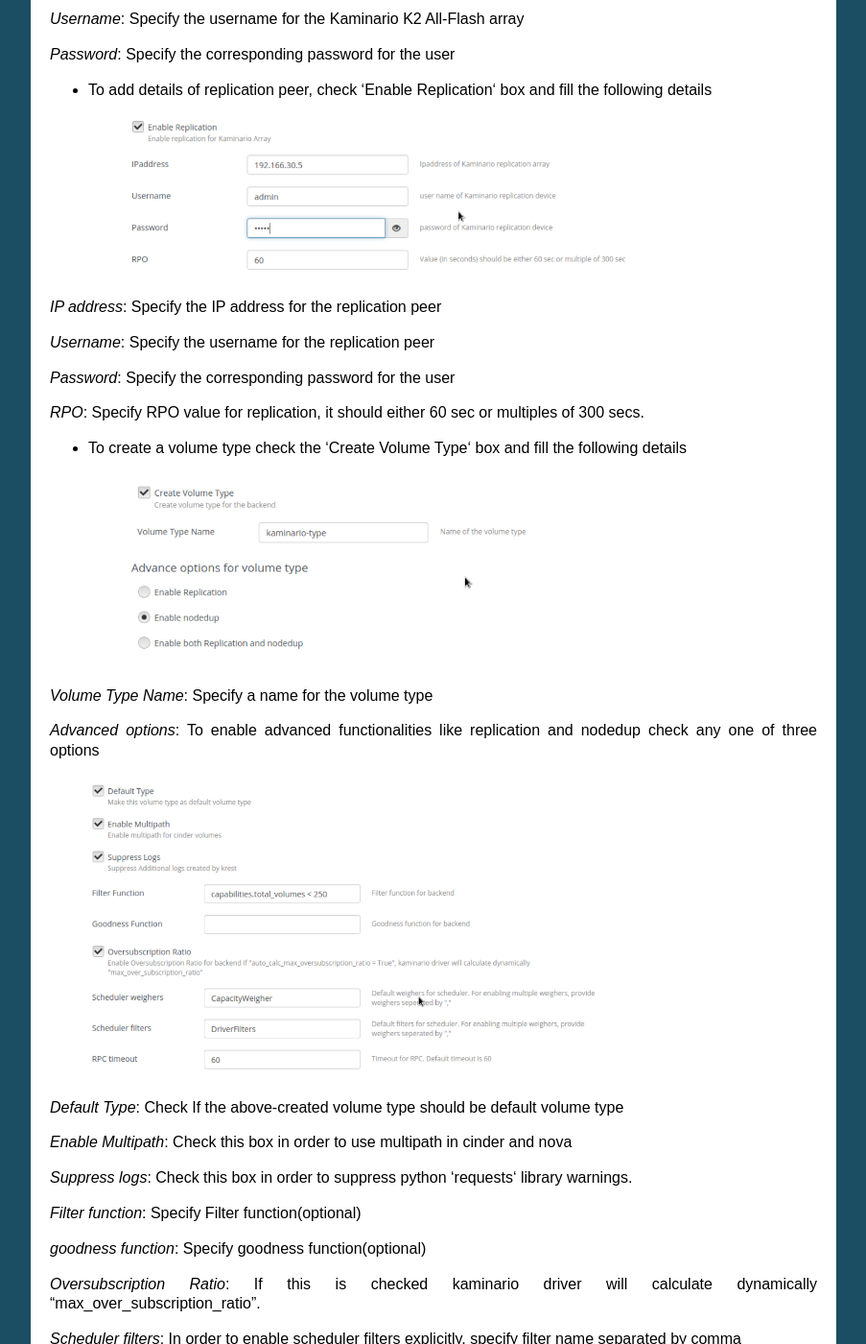
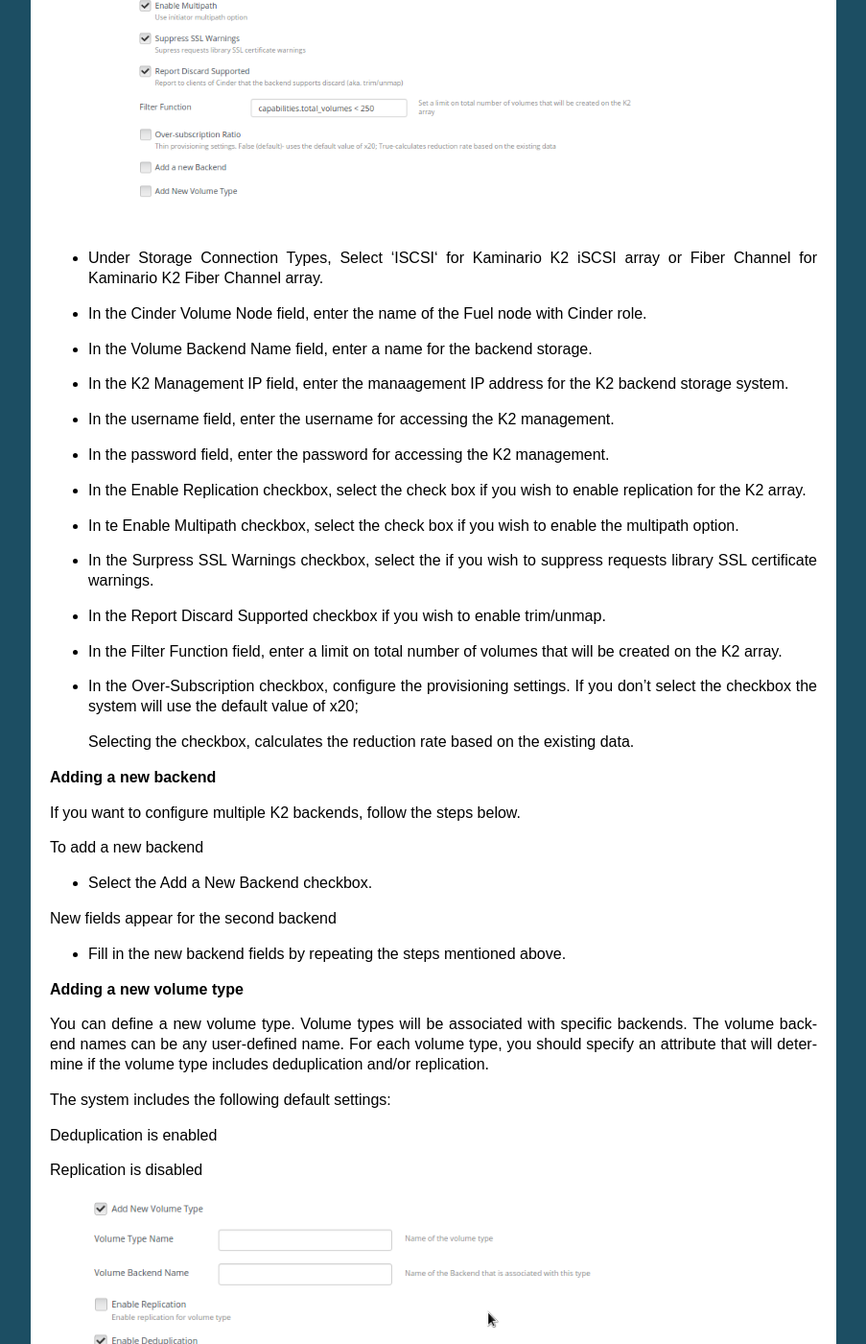
Before and after one commit to openstack-archive/fuel-plugin-cinder-kaminario, a Sphinx documentation site: the page built from doc/plugin guide/source/plugin_configuration.rst, in a window 1280 px wide and 1400 px high, scrolled down 1383 px. Shown: the whole window at 96% size, without its empty margins (198-1101 px from the left). Built offline with Sphinx 7.4.7, drawn with Linux system fonts in a browser that asks for light colours; pages that are not in the unit, such as notebooks, are missing from menus; some of the changed text lies outside the part shown.

Commit message:
Update fuel plugin repo Latest documentation
Change-Id: Ib0262d6bbed46b74af7ff23a56dcc510426f9630
Co-Authored-By: Chaithanya Kopparthi<chaithanyak@biarca.com>

```diff
--- a/doc/plugin guide/source/description.rst
+++ b/doc/plugin guide/source/description.rst
@@ -3,7 +3,7 @@
 Overview of the Kaminario Cinder plugin
 =======================================
 
-The Kaminario cinder fuel plugin helps in configuring Kaminario iSCSI and FC cinder drivers for Kaminario K2 All-Flash arrays in Mirantis Fuel OpenStack setup.It allows to configure and scale multiple Kaminario backends.It installs the “krest” python library on cinder-volume node which is prerequisite for Kaminario iSCSI and FC cinder drivers.It allows to configure various cinder and Kaminario specific option.
+The Kaminario cinder fuel plugin helps configure Kaminario iSCSI and FC cinder drivers for Kaminario K2 All-Flash arrays in Mirantis Fuel OpenStack setup.It enables configuration of one or many Kaminario K2 backends. It installs the “krest” python library on cinder-volume node which is prerequisite for Kaminario iSCSI and FC cinder drivers.It enables configuration of various cinder and Kaminario specific options.
 
 Software prerequisites
 ----------------------
--- a/doc/plugin guide/source/installation.rst
+++ b/doc/plugin guide/source/installation.rst
@@ -3,7 +3,7 @@
 Install Kaminario Cinder Plugin
 ===============================
 
-Before you install Kaminario Cinder Plugin. You must have the Fuel Master node installed and configured before you can install the plugin. Typically, you install a Fuel plugin before you deploy an OpenStack environment.
+Before you install Kaminario Cinder Plugin ensure that you have installed and configured the Fuel Master node. Typically, you install a Fuel plugin before you deploy an OpenStack environment.
 
 **To install Kaminario Cinder Plugin:**
 
@@ -17,7 +17,7 @@
 
       # scp cinder_kaminario-1.0-1.0.0-1.noarch.rpm root@fuel-master:/tmp
 
-#. Log into Fuel Master node CLI as root.
+#. Log in to Fuel Master node CLI as root.
 #. Install the plugin by typing:
 
    .. code-block:: console
--- a/doc/plugin guide/source/plugin_configuration.rst
+++ b/doc/plugin guide/source/plugin_configuration.rst
@@ -2,93 +2,123 @@
 Plugin configuration
 --------------------
 
-**To configure Kaminario Cinder plugin:**
+**To configure Kaminario K2 Cinder plugin:**
 
-* create environment in Fuel web UI by enabling kaminario option which is in Storage Backends tab.
+#. Create an OpenStack environment as described in the `Fuel User Guide <http://docs.openstack.org/developer/fuel-docs/userdocs/fuel-user-guide/create-environment.html>`_:
+
+
+* As part of the Create New OpenStack Environment wizard, click Storage Backends (fourth step in the wizard). The following screen appears:
 
    .. image:: ./images/new_openstack_environment.png
       :width: 400pt
       :alt: New Openstack Environment
 
-
-* To configure the plugin go to settings tab and click on storage tab.
+* Under Block Storage, select the Kaminario checkbox.
+* Click Next twice to finish the OpenStack Environment setup.
 
    .. image:: ./images/openstack_settings.png
       :width: 400pt
       :alt: OpenStack Settings
 
-* Following  are the basic options to configure the Kaminario Cinder Fuel Plugin
+* In the Fuel environment click the Settings tab.
 
-   .. image:: ./images/basic_options.png
+* In the navigation pane, click Storage snd scroll down to the Kaminario K2 for Cinder section.
+
+   .. image:: ./images/plugin_full_UI.png
       :width: 400pt
-      :alt: Basic Settings
+      :alt: OpenStack UI Full
 
-*Storage Protocol*: Select ‘ISCSI‘ for Kaminario K2 All-Flash iSCSI array and ‘FC‘ forKaminario K2 All-Flash FC array
 
-*Cinder Node*: Specify the name of the cinder node to configure Kaminario backend
+* Under Storage Connection Types, Select ‘ISCSI‘ for Kaminario K2 iSCSI array or Fiber Channel for Kaminario K2 Fiber Channel array.
 
-*Kaminario storage IP*: Management IP for the Kaminario K2 All-Flash array
+* In the Cinder Volume Node field, enter the name of the Fuel node with Cinder role.
 
-*Backend Name*: Specify the name for the Kaminario backend
+* In the Volume Backend Name field, enter a name for the backend storage.
 
-*Username*: Specify the username for the Kaminario K2 All-Flash array
+* In the K2 Management IP field, enter the manaagement IP address for the K2 backend storage system.
 
-*Password*: Specify the corresponding password for the user
+* In the username field, enter the username for accessing the K2 management.
 
-* To add details of replication peer, check ‘Enable Replication‘ box and fill the following details
+* In the password field, enter the password for accessing the K2 management.
+
+* In the Enable Replication checkbox, select the check box if you wish to enable replication for the K2 array.
+
+* In te Enable Multipath checkbox, select the check box if you wish to enable the multipath option.
+
+* In the Surpress SSL Warnings checkbox, select the if you wish to suppress requests library SSL certificate warnings.
+
+* In the Report Discard Supported checkbox if you wish to enable trim/unmap.
+
+* In the Filter Function field, enter a limit on total number of volumes that will be created on the K2 array.
+
+* In the Over-Subscription checkbox, configure the provisioning settings. If you don't select the checkbox the system will use the default value of x20;
+
+  Selecting the checkbox, calculates the reduction rate based on the existing data.
+
+**Adding a new backend**
+
+If you want to configure multiple K2 backends, follow the steps below.
+
+To add a new backend
+
+* Select the Add a New Backend checkbox.
+
+New fields appear for the second backend
+
+* Fill in the new backend fields by repeating the steps mentioned above.
+
+**Adding a new volume type**
+
+You can define a new volume type. Volume types will be associated with specific backends. The volume back-end names can be any user-defined name. For each volume type, you should specify an attribute that will determine if the volume type includes deduplication and/or replication.
+
+The system includes the following default settings:
+
+Deduplication is enabled
+
+Replication is disabled
+
+   .. image:: ./images/add_new_volume.png
+      :width: 400pt
+      :alt: New Volume Type
+
+
+* Select the Add New Volume Type checkbox.
+
+New fields appear for configuring the new volume type.
+
+* In the Volume Type Name field, enter a user-defined and unique name for the volume type.
+
+* In the Volume Backend Name, enter the name of the backend that will be associated with this volume type.
+
+* If the volume type should include replication, select the Enable Replication checkbox.
+
+* If the volume type should not include deduplication, select the Enable Deduplication checkbox.
+
+* If you want to make this volume type the defualt volume type (Cinder will use this volume type when no other volume type have been specified), select the Default Type checkbox.
+
+* To create additional volume types, select the Add New Volume Type checkbox and repeat the steps above.
+
+**Configuring Replication**
+
+As part of the configuration of the backend storage, you can configure replication.
 
    .. image:: ./images/replication.png
       :width: 400pt
       :alt: Replication
 
-*IP address*: Specify the IP address for the replication peer
 
-*Username*: Specify the username for the replication peer
+To configure replication:
 
-*Password*: Specify the corresponding password for the user
+* Select the Enable Replication checkbox.
 
-*RPO*: Specify RPO value for replication, it should either 60 sec or multiples of 300 secs.
+New fields appear for configuring the replication target.
 
-* To create a volume type check the ‘Create Volume Type‘ box and fill the following details
+* In the Replication Target IP field, enter the replication target management IP address.
 
-   .. image:: ./images/create_volume_type.png
-      :width: 400pt
-      :alt: Create volume type
+* In the Username field, enter the username for accessing the replication target.
 
-*Volume Type Name*: Specify a name for the volume type
+* In the Password field, enter the password for accessing the replication target.
 
-*Advanced options*: To enable advanced functionalities like replication and nodedup check any one of three options
+* In the RPO field, enter the recovery objective point in seconds. The value must be either 60 or multiples of 300 seconds.
 
-   .. image:: ./images/options.png
-      :width: 400pt
-      :alt: Options
-
-*Default Type*: Check If the above-created volume type should be default volume type
-
-*Enable Multipath*: Check this box in order to use multipath in cinder and nova
-
-*Suppress logs*: Check this box in order to suppress python ‘requests‘ library warnings.
-
-*Filter function*: Specify Filter function(optional)
-
-*goodness function*: Specify goodness function(optional)
-
-*Oversubscription Ratio*: If this is checked kaminario driver will calculate dynamically "max_over_subscription_ratio".
-
-*Scheduler filters*: In order to enable scheduler filters explicitly, specify filter name separated by comma
-
-*Scheduler weighers*: In order to enable scheduler weigher explicitly, specify weigher name separated by comma
-
-*RPC Timeout*: Specify the rpc timeout, the default timeout is 60 sec
-
-   .. image:: ./images/new_backend.png
-      :width: 400pt
-      :alt: New backend
-
-Check this option to add a new ‘Kaminario K2 All-Flash array‘ as a new backend or to scale the existing backend.
-
-* Specify new ‘volume_backend_name‘ to add a new backend
-
-* Use same ‘volume_backend_name‘ if scale an existing backend. This plugin supports the addition of 5 extra backends.
-
-This plugin is hot pluggable.One can deploy it again without disturbing the existing backends or existing setup.
+If you have completed the configuration, click Save Settings.
```
Also changed, not shown: other parts of doc/plugin guide/source/description.rst (+1 -1 lines), doc/plugin guide/source/configure.rst (deleted, +0 -12 lines), doc/plugin guide/source/troubleshooting.rst (+8 -8 lines), doc/plugin guide/source/images/add_new_volume.png (added), doc/plugin guide/source/images/basic_options.png (deleted), doc/plugin guide/source/images/new_backend.png (deleted), doc/plugin guide/source/images/new_openstack_environment.png, doc/plugin guide/source/images/options.png (deleted), doc/plugin guide/source/images/plugin_full_UI.png (added), doc/plugin guide/source/images/replication.png.
